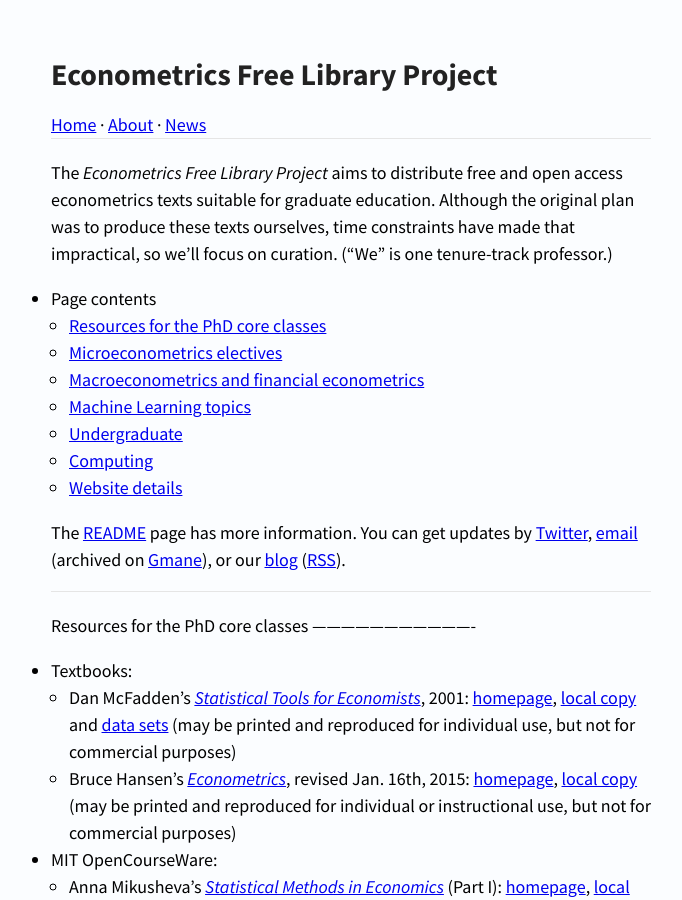
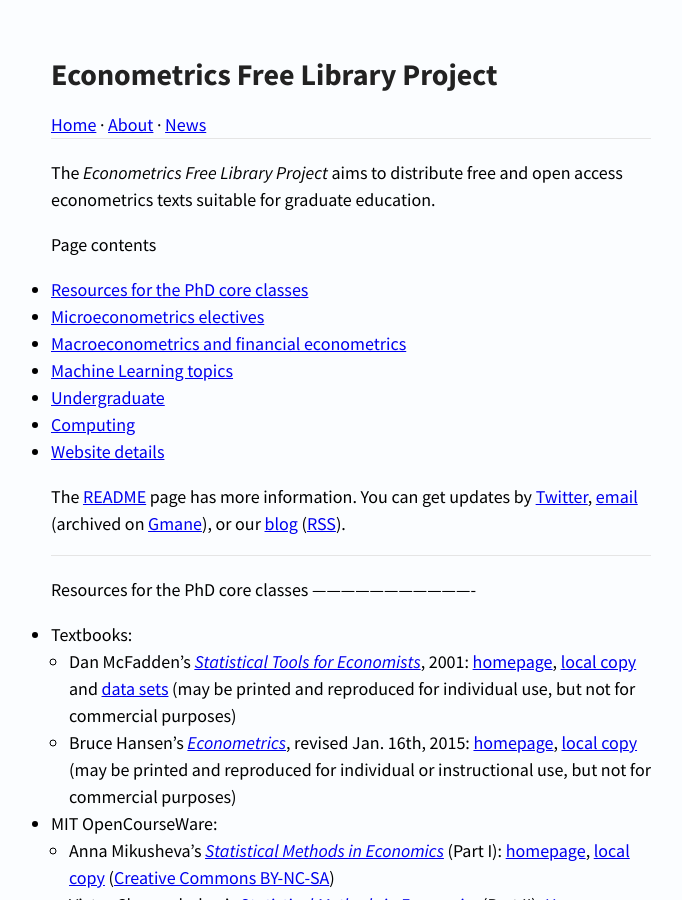
Before and after one commit to EconometricsLibrary/EconometricsLibrary.github.io, a Jekyll site: the page built from index.md, in a window 1280 px wide and 900 px high. Shown: the whole window, without its empty margins (7-689 px from the left). Built offline with Jekyll 4.4.1, drawn with Linux system fonts in a browser that asks for light colours; Markdown is read by kramdown in place of the engine named in the settings.

Commit message:
Tweak description of project

```diff
--- a/index.md
+++ b/index.md
@@ -9,18 +9,16 @@
 
 The *Econometrics Free Library Project* aims to distribute free and
 open access econometrics texts suitable for graduate
-education. Although the original plan was to produce these texts
-ourselves, time constraints have made that impractical, so we’ll
-focus on curation. (“We” is one tenure-track professor.)
+education.
 
-* Page contents
-  * [Resources for the PhD core classes](#core)
-  * [Microeconometrics electives](#micro)
-  * [Macroeconometrics and financial econometrics](#timeseries)
-  * [Machine Learning topics](#machinelearning)
-  * [Undergraduate](#undergrad)
-  * [Computing](#computing)
-  * [Website details](#website)
+Page contents
+* [Resources for the PhD core classes](#core)
+* [Microeconometrics electives](#micro)
+* [Macroeconometrics and financial econometrics](#timeseries)
+* [Machine Learning topics](#machinelearning)
+* [Undergraduate](#undergrad)
+* [Computing](#computing)
+* [Website details](#website)
 
 The [README](/README) page has more information. You can get updates
 by [Twitter][EconometricsLib], [email][] (archived on [Gmane][]), or
```
Also changed, not shown: README.md.
